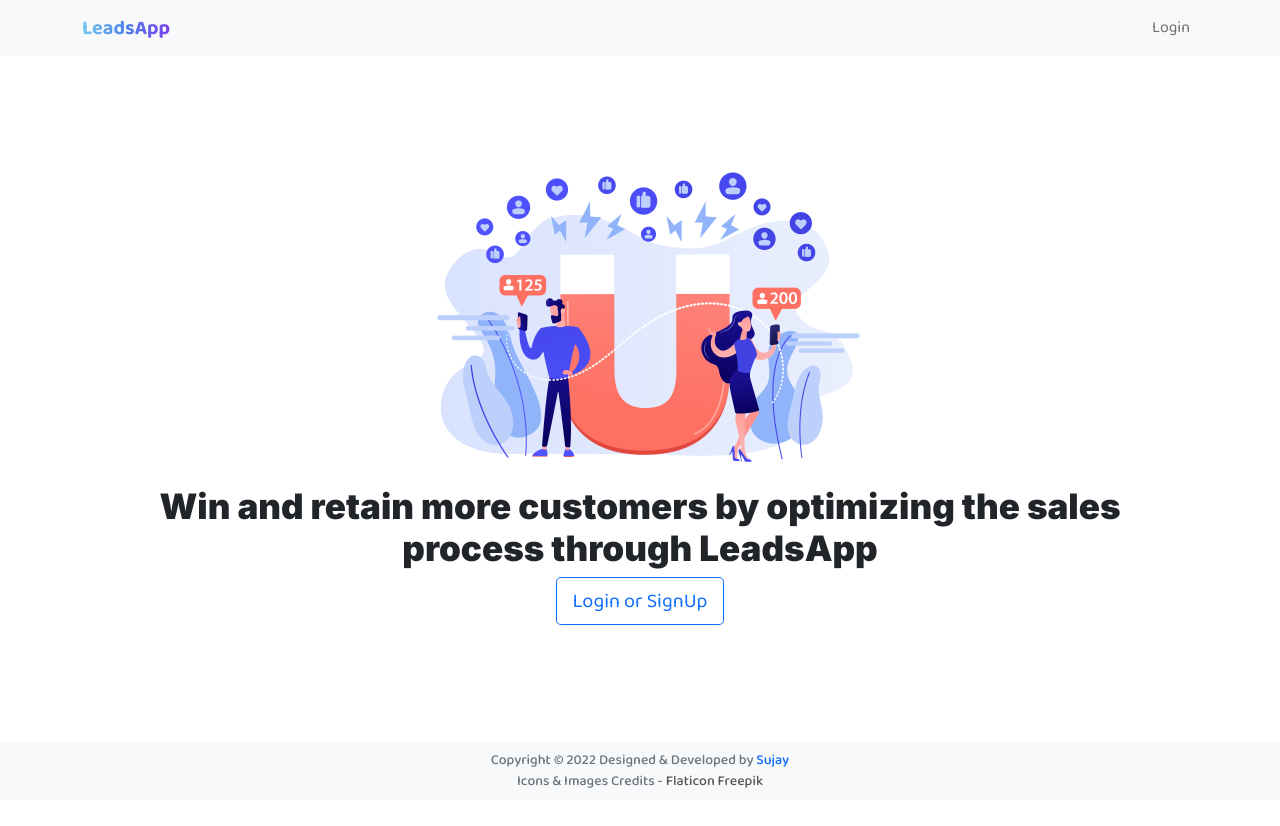
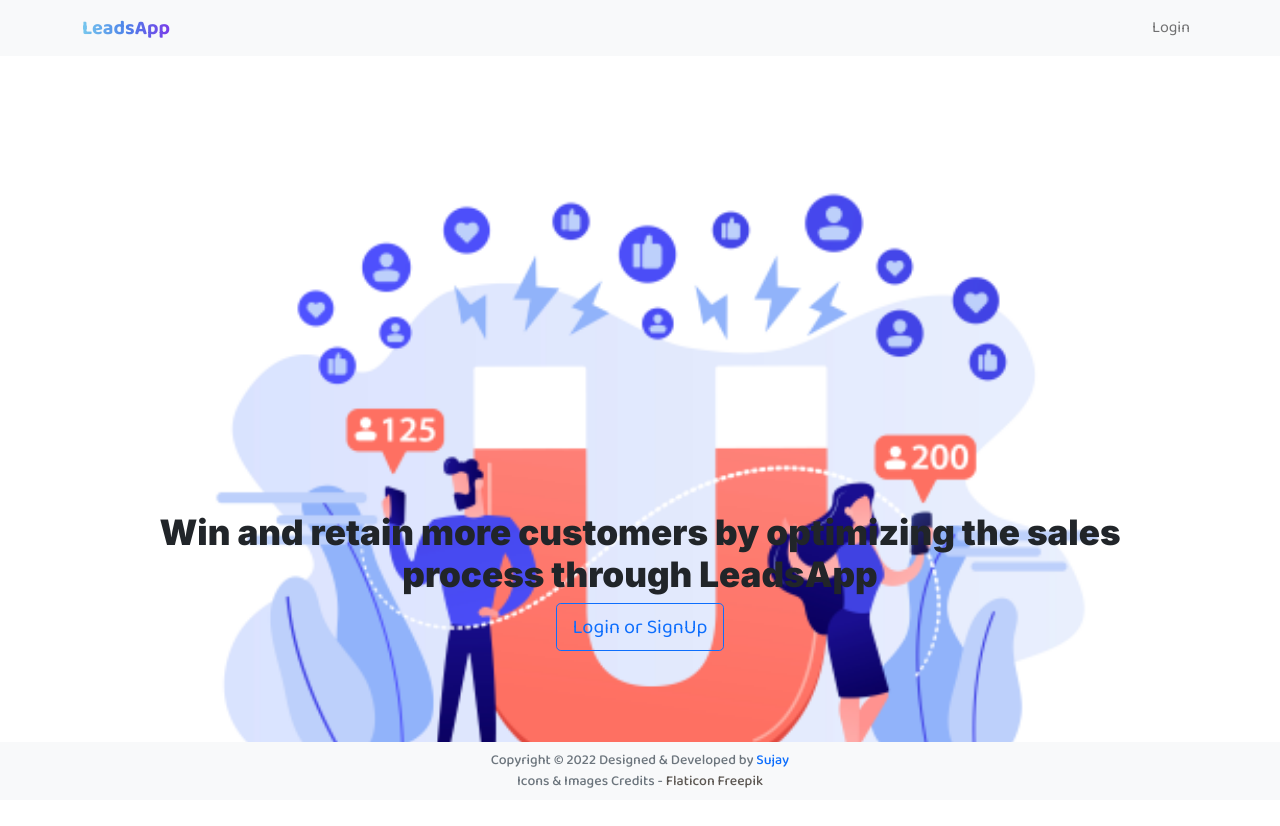
Before and after one commit to Sujay9550/leadsApp, a React (Vite) app: page /home in a window 1280 px wide. Shown: the top 826 px of the page. Before the commit the page ends 800 px from the top, so only its background shows below. Built offline with nearby package versions, Linux system fonts and the light colour scheme; no server answers.

Commit message:
Updated lazy load image component width

```diff
--- a/src/components/Layout/HomePage.js
+++ b/src/components/Layout/HomePage.js
@@ -13,7 +13,7 @@ const HomePage = () => {
           <LazyLoadImage
             src={homeImage}
             effect="blur"
-            width="500px"
+            width="100%"
             height="333px"
             className="img-fluid"
           ></LazyLoadImage>
```
